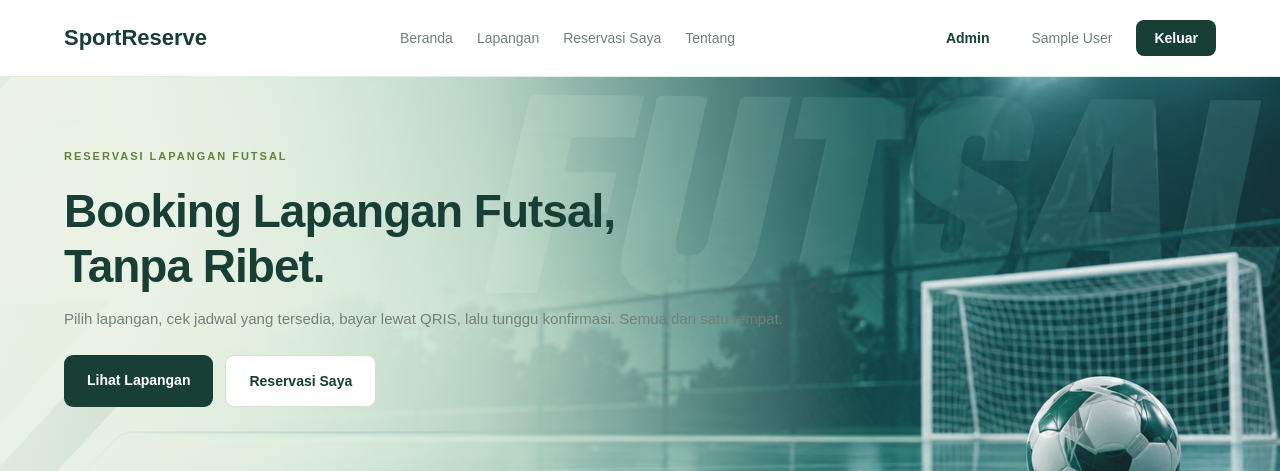
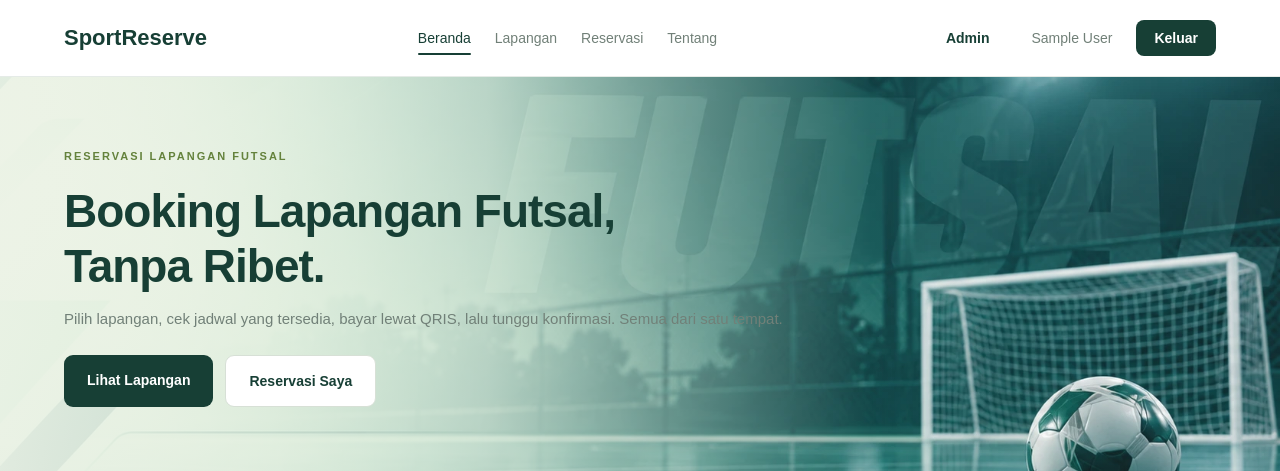
Before and after one commit to zingha000/sport_reserve_cc, a Flask app: page / in a window 1280 px wide. Shown: the top 471 px of the page. Run offline with Flask 3, Linux system fonts and the light colour scheme; the visitor is signed in with stand-in values (Sample User, id 1); parts of the project's set-up code (start-up, migrations or seed data) failed here and were passed over; some libraries are stand-ins or nearby versions.

Commit message:
feat(ui): navbar interaktif dengan menu aktif dan blur saat scroll

```diff
--- a/app/static/css/style.css
+++ b/app/static/css/style.css
@@ -44,8 +44,21 @@ a {
 }
 
 .navbar {
+  position: sticky;
+  top: 0;
+  z-index: 100;
   background: var(--surface);
   border-bottom: 1px solid var(--border);
+  transition: background-color 0.3s ease, box-shadow 0.3s ease,
+    border-color 0.3s ease, backdrop-filter 0.3s ease;
+}
+
+.navbar.scrolled {
+  background: rgba(255, 255, 255, 0.72);
+  -webkit-backdrop-filter: blur(14px);
+  backdrop-filter: blur(14px);
+  border-bottom-color: rgba(229, 235, 231, 0.6);
+  box-shadow: 0 4px 20px rgba(23, 63, 53, 0.08);
 }
 
 .navbar-content {
@@ -69,13 +82,46 @@ a {
   gap: 24px;
 }
 
-.nav-menu a {
+.nav-link {
+  position: relative;
+  padding: 6px 0;
   color: var(--text-muted);
   font-size: 14px;
-}
-
-.nav-menu a:hover {
+  transition: color 0.2s ease;
+}
+
+.nav-link::after {
+  content: "";
+  position: absolute;
+  left: 0;
+  bottom: 0;
+  width: 100%;
+  height: 2px;
+  border-radius: 2px;
+  background: var(--primary);
+  transform: scaleX(0);
+  transform-origin: left;
+  transition: transform 0.25s ease;
+}
+
+.nav-link:hover,
+.nav-link:focus-visible,
+.nav-link.active {
   color: var(--primary);
+}
+
+.nav-link:hover::after,
+.nav-link:focus-visible::after,
+.nav-link.active::after {
+  transform: scaleX(1);
+}
+
+@media (prefers-reduced-motion: reduce) {
+  .navbar,
+  .nav-link,
+  .nav-link::after {
+    transition: none;
+  }
 }
 
 .btn-login,
--- a/app/static/js/main.js
+++ b/app/static/js/main.js
@@ -23,3 +23,15 @@ document.addEventListener("DOMContentLoaded", function () {
         cards.forEach(card => fieldGrid.appendChild(card));
     });
 });
+
+document.addEventListener("DOMContentLoaded", function () {
+    const navbar = document.querySelector(".navbar");
+    if (!navbar) return;
+
+    function updateNavbar() {
+        navbar.classList.toggle("scrolled", window.scrollY > 10);
+    }
+
+    updateNavbar();
+    window.addEventListener("scroll", updateNavbar, { passive: true });
+});
--- a/app/templates/base.html
+++ b/app/templates/base.html
@@ -19,13 +19,20 @@
                 SportReserve
             </a>
 
+                        {% set ep = request.endpoint or '' %}
             <nav class="nav-menu">
-                <a href="{{ url_for('home') }}">Beranda</a>
-                <a href="{{ url_for('fields.list_fields') }}">Lapangan</a>
+                <a href="{{ url_for('home') }}"
+                   class="nav-link{% if ep == 'home' %} active{% endif %}"
+                   {% if ep == 'home' %}aria-current="page"{% endif %}>Beranda</a>
+                <a href="{{ url_for('fields.list_fields') }}"
+                   class="nav-link{% if ep.startswith('fields.') %} active{% endif %}"
+                   {% if ep.startswith('fields.') %}aria-current="page"{% endif %}>Lapangan</a>
                 {% if session.get('user_id') %}
-                <a href="{{ url_for('reservations.list_reservations') }}">Reservasi Saya</a>
+                <a href="{{ url_for('reservations.list_reservations') }}"
+                   class="nav-link{% if ep.startswith('reservations.') %} active{% endif %}"
+                   {% if ep.startswith('reservations.') %}aria-current="page"{% endif %}>Reservasi</a>
                 {% endif %}
-                <a href="#">Tentang</a>
+                <a href="#" class="nav-link">Tentang</a>
             </nav>
 
             <div class="nav-actions">
```
